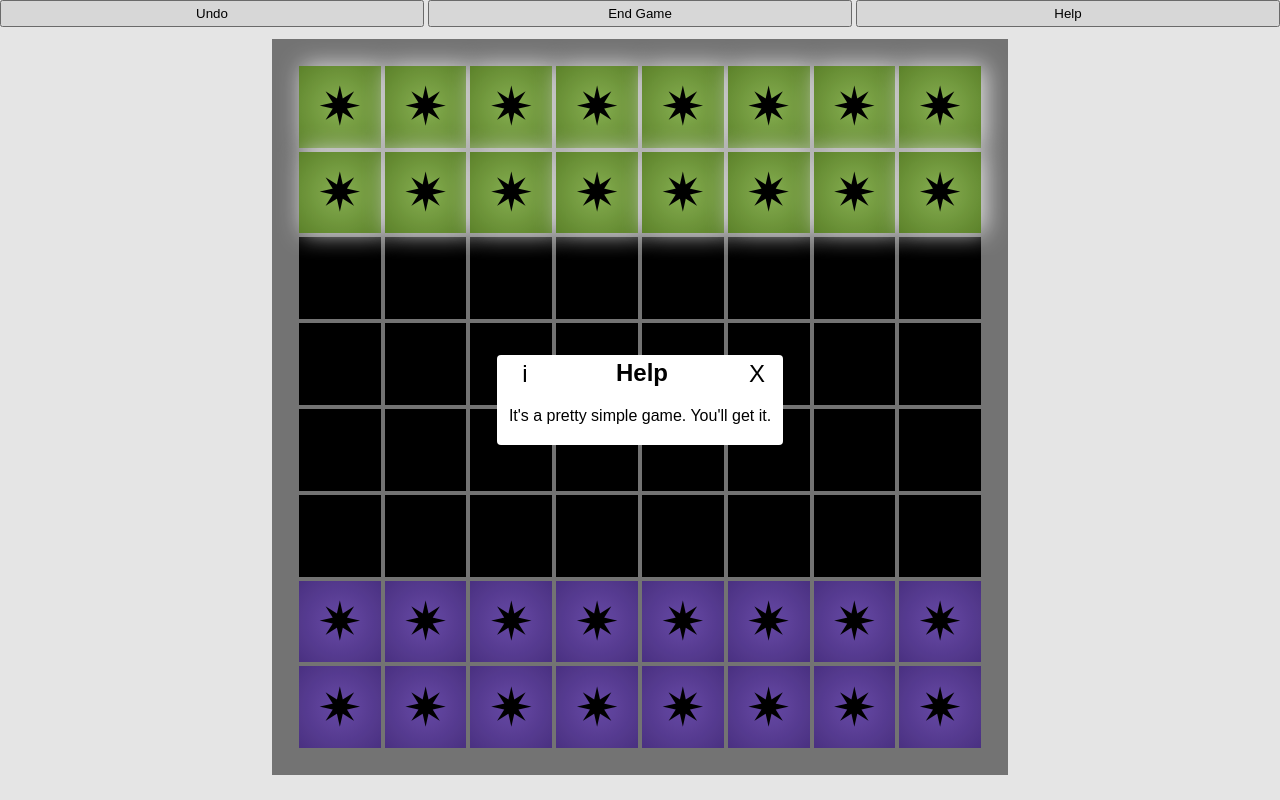
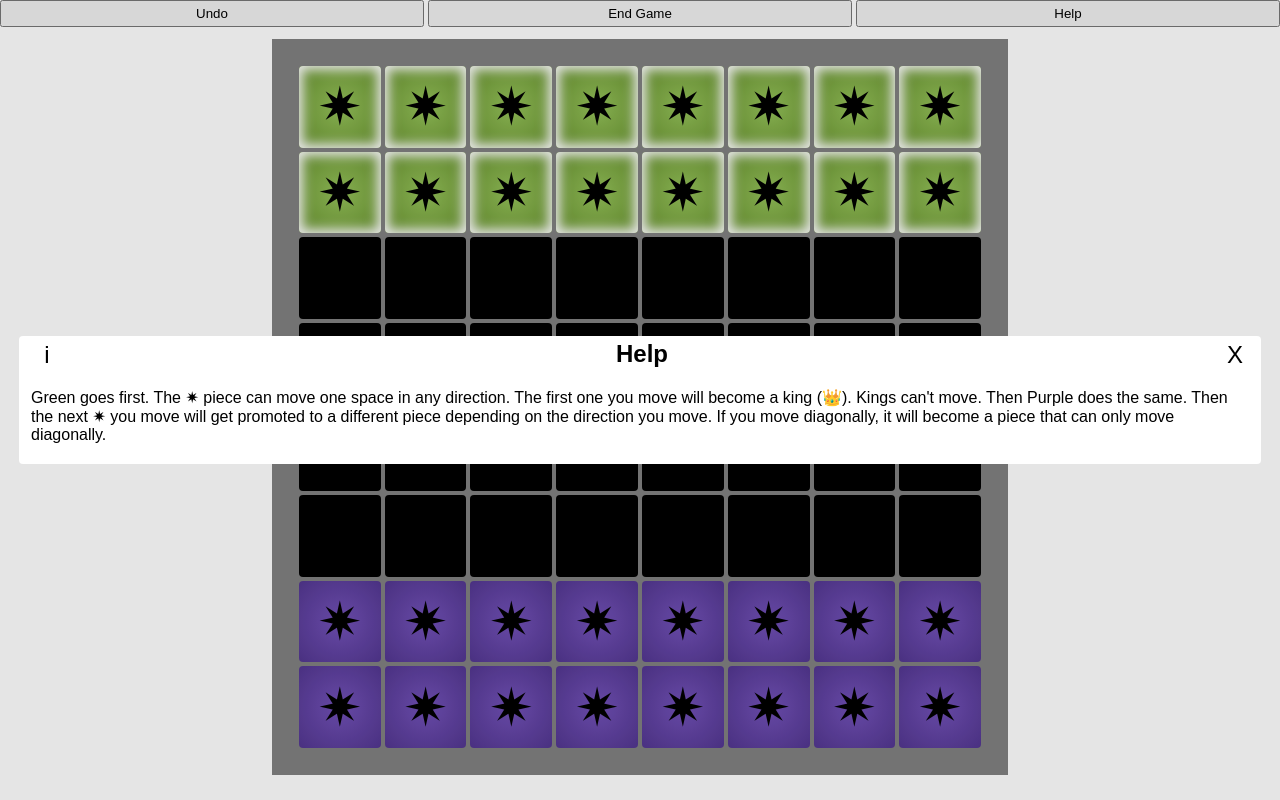
Before and after one commit to developerjaym/Study__typescript--jayrrows, a website with bundled scripts: page public/index.html in a window 1280 px wide. Both pictures are taken after a click on the button "Help". Built offline with nearby package versions, Linux system fonts and the light colour scheme; a web font is replaced by a local one.

Commit message:
makes selected, legal pieces prettier, adds detail to help dialog

```diff
--- a/public/css/styles.css
+++ b/public/css/styles.css
@@ -12,9 +12,14 @@
 
   --empty: black;
   --border: white;
+  --legal: white;
   --highlight: #fef300;
-  --first: radial-gradient(#95c25a, #66902e);
-  --second: radial-gradient(#7251b8, #52368f);
+  --first-light: #95c25a;
+  --first-dark: #66902e;
+  --first: radial-gradient(var(--first-light),var(--first-dark) );
+  --second-light: #7251b8;
+  --second-dark: #52368f;
+  --second: radial-gradient(var(--second-light), var(--second-dark));
 }
 
 * {
@@ -60,6 +65,7 @@ body {
   align-items: center;
   justify-content: center;
   font-size: calc(100vmin / 15);
+  border-radius: var(--border-radius);
 }
 .square--first {
   background: var(--first);
@@ -75,10 +81,10 @@ body {
 }
 .square--selected {
   color: white;
-  filter: drop-shadow(var(--narrow) 0 var(--wide) var(--highlight));
+  box-shadow:  0px 0px var(--wide) var(--narrow) var(--highlight);
 }
 .square--legal {
-  filter: drop-shadow(var(--narrow) 0 var(--wide) var(--border));
+  box-shadow: inset 0px 0px var(--wide) var(--narrow) var(--legal);
 }
 
 
--- a/src/game/view/ControlsUI.ts
+++ b/src/game/view/ControlsUI.ts
@@ -23,7 +23,7 @@ export class ControlsUI implements Viewable {
     onChange(event: GameEvent): void {
     }
     private showHelpDialog() {
-        this.htmlService.showDialog("Help", "It's a pretty simple game. You'll get it.", Icon.HELP)
+        this.htmlService.showDialog("Help", `Green goes first. The ${Icon.ALL_PIECE} piece can move one space in any direction. The first one you move will become a king (${Icon.KING_PIECE}). Kings can't move. Then Purple does the same. Then the next ${Icon.ALL_PIECE} you move will get promoted to a different piece depending on the direction you move. If you move diagonally, it will become a piece that can only move diagonally.`, Icon.HELP)
 
     }
 }
--- a/src/game/view/Icon.ts
+++ b/src/game/view/Icon.ts
@@ -5,5 +5,10 @@ export enum Icon {
     CELEBRATE = "🎉",
     MESSAGE = "✉",
     CLOSE = "X",
-    HELP = "i"
+    HELP = "i",
+    KING_PIECE = "👑",
+    ALL_PIECE = "✷",
+    HORIZONTAL_PIECE = "⇆",
+    VERTICAL_PIECE = "⇵",
+    DIAGONAL_PIECE = "╳"
 }
--- a/src/game/view/drawer/square/TextSquareDrawer.ts
+++ b/src/game/view/drawer/square/TextSquareDrawer.ts
@@ -1,15 +1,16 @@
 import { Piece } from "../../../model/Piece.js"
 import { Square } from "../../../model/Square.js"
+import { Icon } from "../../Icon.js"
 import { SquareDrawer } from "./SquareDrawer.js"
 
 export class TextSquareDrawer implements SquareDrawer {
     private pieceToTextMap = new Map<Piece | null, string>()
     constructor() {
-        this.pieceToTextMap.set(Piece.ALL, "✷")
-        this.pieceToTextMap.set(Piece.KING, "👑")
-        this.pieceToTextMap.set(Piece.VERTICAL, "⇵")
-        this.pieceToTextMap.set(Piece.HORIZONTAL, "⇆")
-        this.pieceToTextMap.set(Piece.DIAGONAL, "╳")
+        this.pieceToTextMap.set(Piece.ALL, Icon.ALL_PIECE)
+        this.pieceToTextMap.set(Piece.KING, Icon.KING_PIECE)
+        this.pieceToTextMap.set(Piece.VERTICAL, Icon.VERTICAL_PIECE)
+        this.pieceToTextMap.set(Piece.HORIZONTAL, Icon.HORIZONTAL_PIECE)
+        this.pieceToTextMap.set(Piece.DIAGONAL, Icon.DIAGONAL_PIECE)
         this.pieceToTextMap.set(null, " ")
     }
     noteLegalMove(modelSquare: Square, uiSquare: HTMLElement): void {
```
